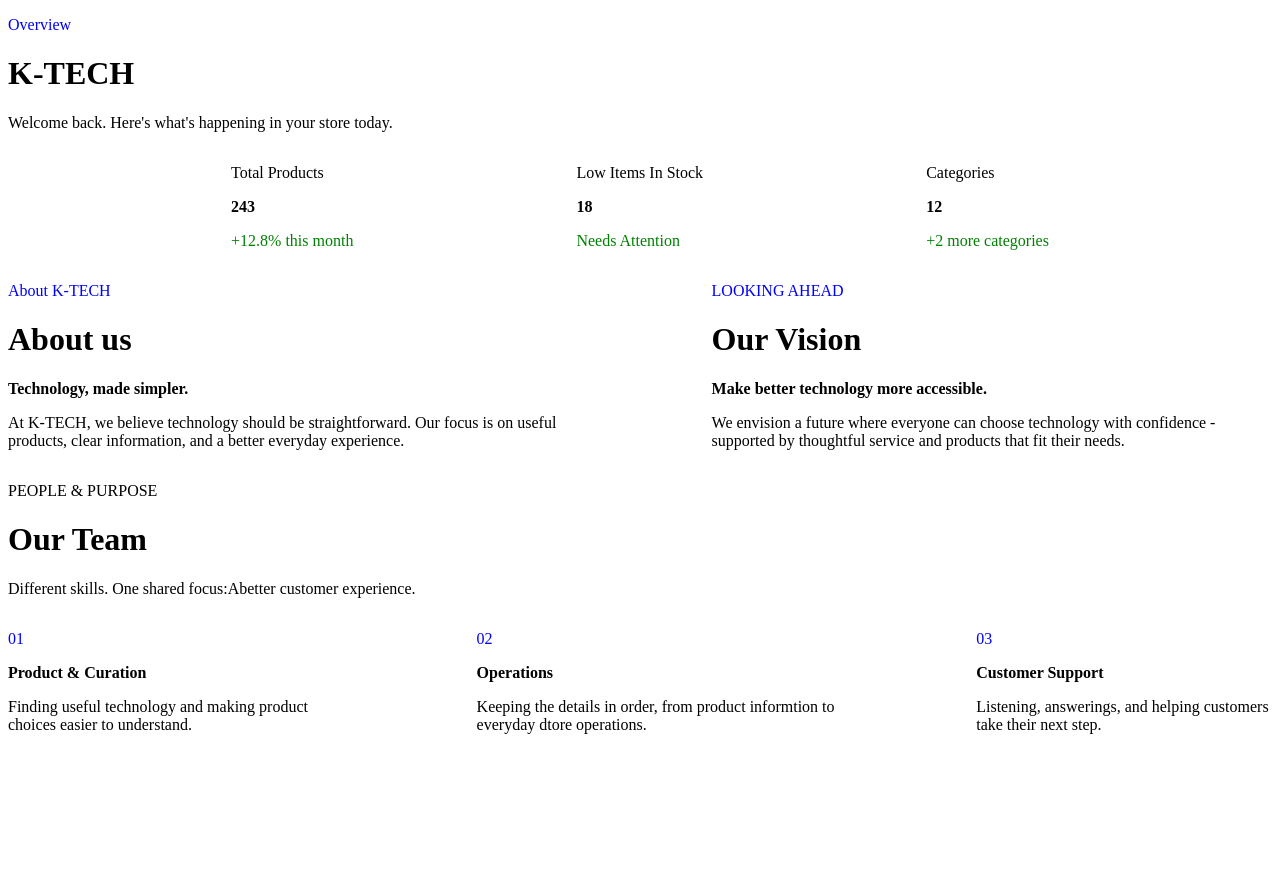
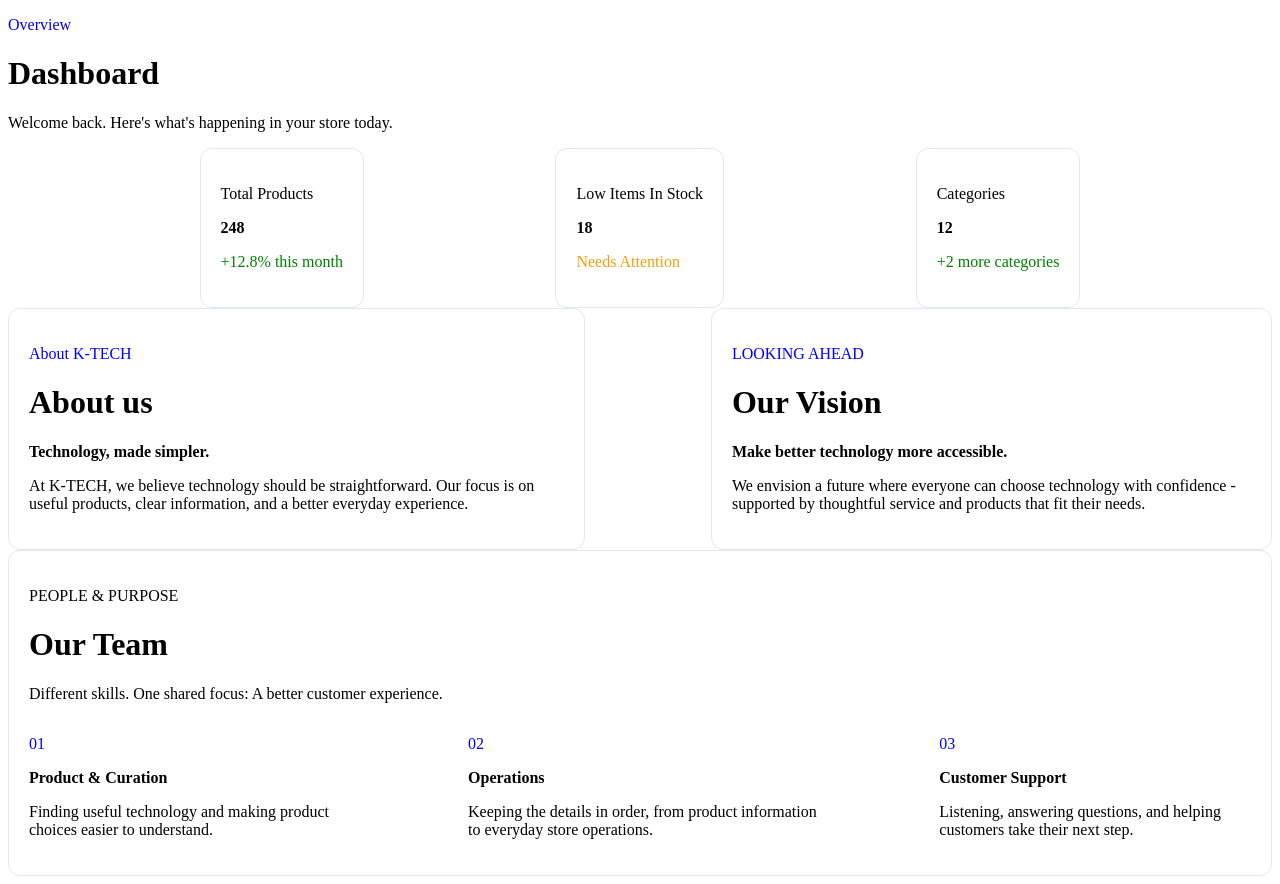
Before and after one commit to VictorKinyili/project-dashboard, a React (Vite) app: page / in a window 1280 px wide. Before the commit the page ends 800 px from the top, so only its background shows below. Built offline with nearby package versions, Linux system fonts and the light colour scheme.

Commit message:
only erros and fixed

```diff
--- a/src/component/About.jsx
+++ b/src/component/About.jsx
@@ -2,7 +2,7 @@
 
   function About(){
 return(
-<div>
+<div style={{background: "#fff", borderRadius: "12px", padding: "20px", border: "1px solid #e2e8f0"}}>
 <p style={{color:"blue"}}>About K-TECH</p>
 <h1 style={{fontWeight:"bold"}}>About us</h1>
 <p style={{fontWeight:"bold"}}>Technology, made simpler.</p>
--- a/src/component/HomePage.jsx
+++ b/src/component/HomePage.jsx
@@ -8,7 +8,7 @@ function HomePage(){
     return(
         <div>
             <p style={{color:"blue"}}>Overview</p>
-            <h1>K-TECH</h1>
+            <h1>Dashboard</h1>
             <p>Welcome back. Here's what's happening in your store today.</p>
             <Stock />
             <div style={{display:"flex", flexDirection:"row", alignItems:"center",justifyContent: "space-evenly",width: "100%", gap:"10%"}}>
--- a/src/component/Stock.jsx
+++ b/src/component/Stock.jsx
@@ -4,19 +4,19 @@ function Stock(){
 
     return(
         <div style={{display:"flex", flexDirection:"row", alignItems:"center",justifyContent: "space-evenly",width: "100%" }}>
-         <section>
+         <section style={{background: "#fff", borderRadius: "12px", padding: "20px", border: "1px solid #e2e8f0"}}>
             <p>Total Products</p>
-            <p style={{fontWeight: " bold"}} >243</p>
+            <p style={{fontWeight: "bold"}} >248</p>
             <p style={{color:"green"}}>+12.8% this month</p>
          </section>
-         <section>
+         <section style={{background: "#fff", borderRadius: "12px", padding: "20px", border: "1px solid #e2e8f0"}}>
             <p>Low Items In Stock</p>
-            <p style={{fontWeight: " bold"}}>18</p>
-            <p style={{color:"green"}}>Needs Attention</p>
+            <p style={{fontWeight: "bold"}}>18</p>
+            <p style={{color:"#f59e0b"}}>Needs Attention</p>
          </section>
-         <section>
+         <section style={{background: "#fff", borderRadius: "12px", padding: "20px", border: "1px solid #e2e8f0"}}>
             <p>Categories</p>
-            <p style={{fontWeight: " bold"}}>12</p>
+            <p style={{fontWeight: "bold"}}>12</p>
             <p style={{color:"green"}}>+2 more categories</p>
          </section>
 
--- a/src/component/Team.jsx
+++ b/src/component/Team.jsx
@@ -1,9 +1,9 @@
 function Team (){
 return(
-    <div>
+    <div style={{background: "#fff", borderRadius: "12px", padding: "20px", border: "1px solid #e2e8f0"}}>
        <p>PEOPLE & PURPOSE</p>
        <h1>Our Team</h1>
-       <p>Different skills. One shared focus:Abetter customer experience.</p>
+       <p>Different skills. One shared focus: A better customer experience.</p>
        <section style={{display:"flex", flexDirection:"row", alignItems:"center",justifyContent: "space-evenly",width: "100%", gap:"10%"}}>
           <div>
              <p style={{color:"blue"}}>01</p>
@@ -13,12 +13,12 @@ return(
             <div>
              <p style={{color:"blue"}}>02</p>
              <p style={{fontWeight:"bold"}}>Operations</p>
-             <p>Keeping the details in order, from product informtion to everyday dtore operations.</p>
+             <p>Keeping the details in order, from product information to everyday store operations.</p>
             </div>
             <div>
              <p style={{color:"blue"}}>03</p>
              <p style={{fontWeight:"bold"}}>Customer Support</p>
-             <p>Listening, answerings, and helping customers take their next step.</p>
+             <p>Listening, answering questions, and helping customers take their next step.</p>
           </div>
 
        </section>
--- a/src/component/Vision.jsx
+++ b/src/component/Vision.jsx
@@ -2,7 +2,7 @@ import React from "react";
 
 function Vision(){
     return(
-        <div>
+        <div style={{background: "#fff", borderRadius: "12px", padding: "20px", border: "1px solid #e2e8f0"}}>
           <p style={{color:"blue"}}>LOOKING AHEAD</p>
           <h1 style={{fontWeight:"bold"}}>Our Vision</h1>
           <p style={{fontWeight:"bold"}}>Make better technology more accessible.</p>
```
